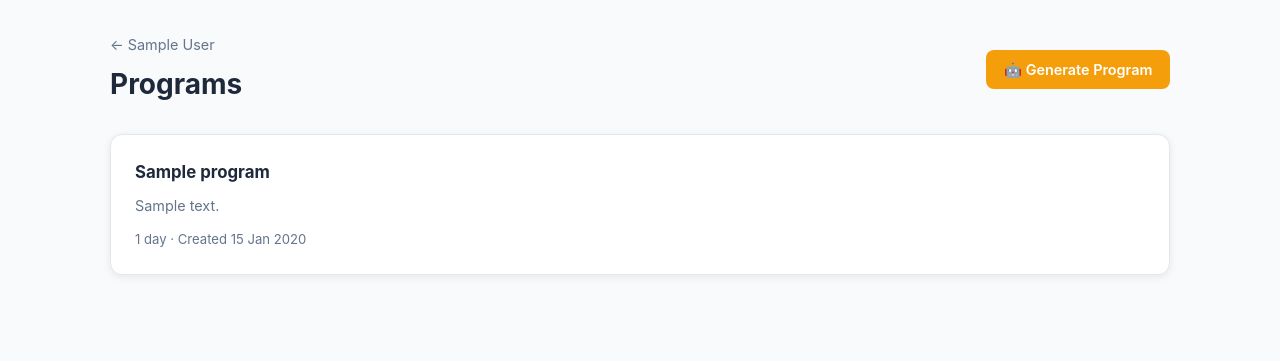
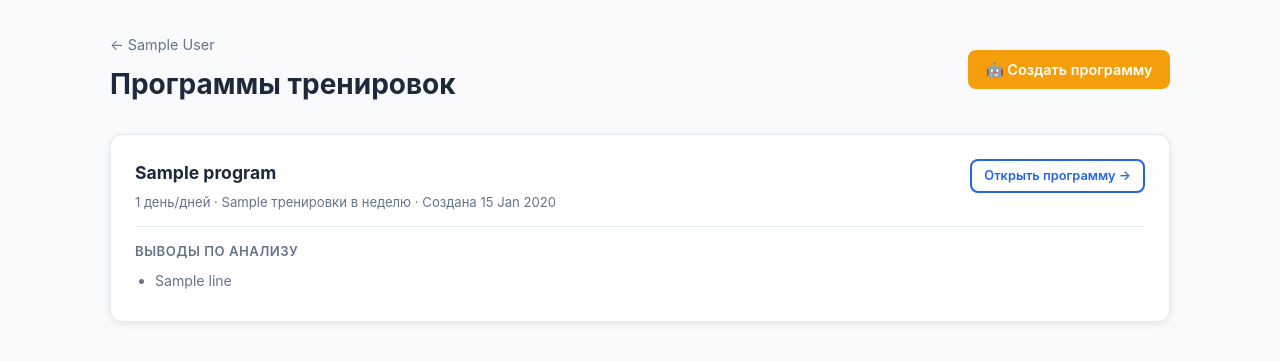
Before and after one commit to Liliyalexx/GYMprogrm, a Django app: template templates/programs/program_list.html in a window 1280 px wide. Shown: the top 361 px of the page. Run offline with Django 5.2, Linux system fonts and the light colour scheme; tables that the repository leaves empty hold one stand-in row (values such as "Sample post"); the template is opened without the code that fills it: values that come from a table or form of the project are taken from there, most other values are stand-ins (such as "Sample title", 1, 10 or a date in 2020).

Commit message:
Programs list: show key findings as bullet list in Russian
- Each finding on its own bullet line (• one sentence per line)
- Program card shows name, days/week, creation date
- "Открыть программу" button links to detail
- All static text in Russian
- Detail page back link now goes to programs list

Co-Authored-By: Claude Sonnet 4.6 <noreply@anthropic.com>

```diff
--- a/templates/programs/program_detail.html
+++ b/templates/programs/program_detail.html
@@ -4,7 +4,7 @@
 {% block content %}
 <div class="page-header">
   <div>
-    <a href="{% url 'students:detail' program.student.pk %}" style="color:var(--text-muted);font-size:.9rem;text-decoration:none;">← {{ program.student.name }}</a>
+    <a href="{% url 'programs:list' program.student.pk %}" style="color:var(--text-muted);font-size:.9rem;text-decoration:none;">← Программы {{ program.student.name }}</a>
     <h1 class="page-title" style="margin-top:.25rem;">{{ program.name }}</h1>
   </div>
 </div>
--- a/templates/programs/program_list.html
+++ b/templates/programs/program_list.html
@@ -1,30 +1,52 @@
 {% extends 'base.html' %}
-{% block title %}{{ student.name }}'s Programs{% endblock %}
+{% block title %}Программы — {{ student.name }}{% endblock %}
 
 {% block content %}
 <div class="page-header">
   <div>
     <a href="{% url 'students:detail' student.pk %}" style="color:var(--text-muted);font-size:.9rem;text-decoration:none;">← {{ student.name }}</a>
-    <h1 class="page-title" style="margin-top:.25rem;">Programs</h1>
+    <h1 class="page-title" style="margin-top:.25rem;">Программы тренировок</h1>
   </div>
-  <a href="{% url 'programs:generate' student.pk %}" class="btn btn-accent">🤖 Generate Program</a>
+  <a href="{% url 'programs:generate' student.pk %}" class="btn btn-accent">🤖 Создать программу</a>
 </div>
 
 {% if programs %}
   {% for program in programs %}
-  <a href="{% url 'programs:detail' program.pk %}" style="display:block;text-decoration:none;color:inherit;margin-bottom:1rem;">
-    <div class="card" style="transition:box-shadow .2s;" onmouseover="this.style.boxShadow='0 4px 16px rgba(0,0,0,.13)'" onmouseout="this.style.boxShadow=''">
-      <div style="font-weight:700;font-size:1.05rem;margin-bottom:.5rem;">{{ program.name }}</div>
-      {% if program.description %}<p style="color:var(--text-muted);font-size:.9rem;margin-bottom:.75rem;">{{ program.description }}</p>{% endif %}
-      <div style="font-size:.82rem;color:var(--text-muted);">{{ program.days.count }} day{{ program.days.count|pluralize }} · Created {{ program.created_at|date:"d M Y" }}</div>
+  <div class="card" style="margin-bottom:1.25rem;">
+
+    <!-- Header -->
+    <div style="display:flex;justify-content:space-between;align-items:flex-start;margin-bottom:.85rem;flex-wrap:wrap;gap:.5rem;">
+      <div>
+        <div style="font-weight:700;font-size:1.1rem;">{{ program.name }}</div>
+        <div style="font-size:.82rem;color:var(--text-muted);margin-top:.25rem;">
+          {{ program.days.count }} день/дней · {{ program.training_days }} тренировки в неделю · Создана {{ program.created_at|date:"d M Y" }}
+        </div>
+      </div>
+      <a href="{% url 'programs:detail' program.pk %}" class="btn btn-outline btn-sm">Открыть программу →</a>
     </div>
-  </a>
+
+    <!-- Key findings as bullet list -->
+    {% if program.description %}
+    <div style="border-top:1px solid var(--border);padding-top:.85rem;">
+      <div style="font-size:.82rem;font-weight:600;color:var(--text-muted);margin-bottom:.5rem;text-transform:uppercase;letter-spacing:.04em;">Выводы по анализу</div>
+      <ul style="margin:0;padding-left:1.25rem;">
+        {% for line in program.description.splitlines %}
+          {% if line %}
+          <li style="font-size:.88rem;color:var(--text-muted);line-height:1.55;margin-bottom:.35rem;">{{ line }}</li>
+          {% endif %}
+        {% endfor %}
+      </ul>
+    </div>
+    {% endif %}
+
+  </div>
   {% endfor %}
+
 {% else %}
   <div class="empty-state">
     <p style="font-size:2rem;">📋</p>
-    <p>No programs yet for {{ student.name }}.</p>
-    <a href="{% url 'programs:generate' student.pk %}" class="btn btn-accent">🤖 Generate First Program</a>
+    <p>Программ пока нет для {{ student.name }}.</p>
+    <a href="{% url 'programs:generate' student.pk %}" class="btn btn-accent">🤖 Создать первую программу</a>
   </div>
 {% endif %}
 {% endblock %}
```
